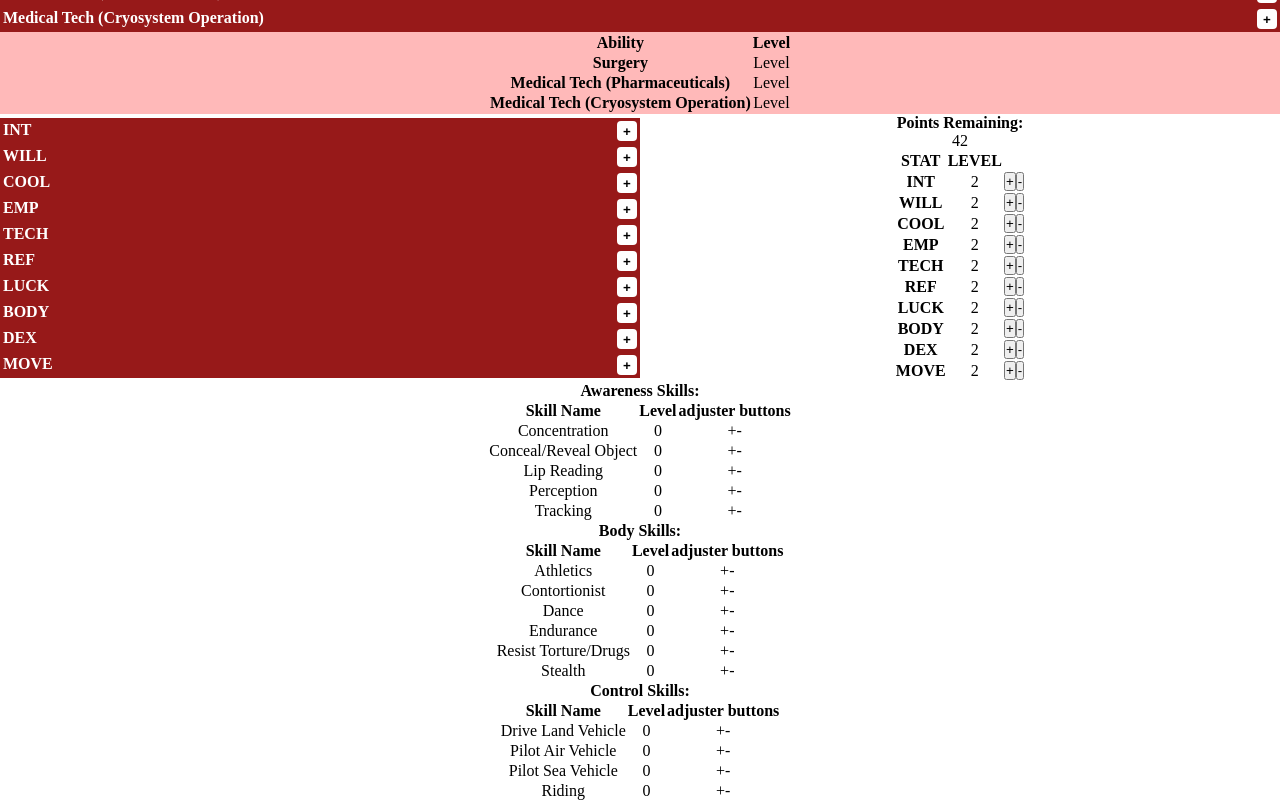
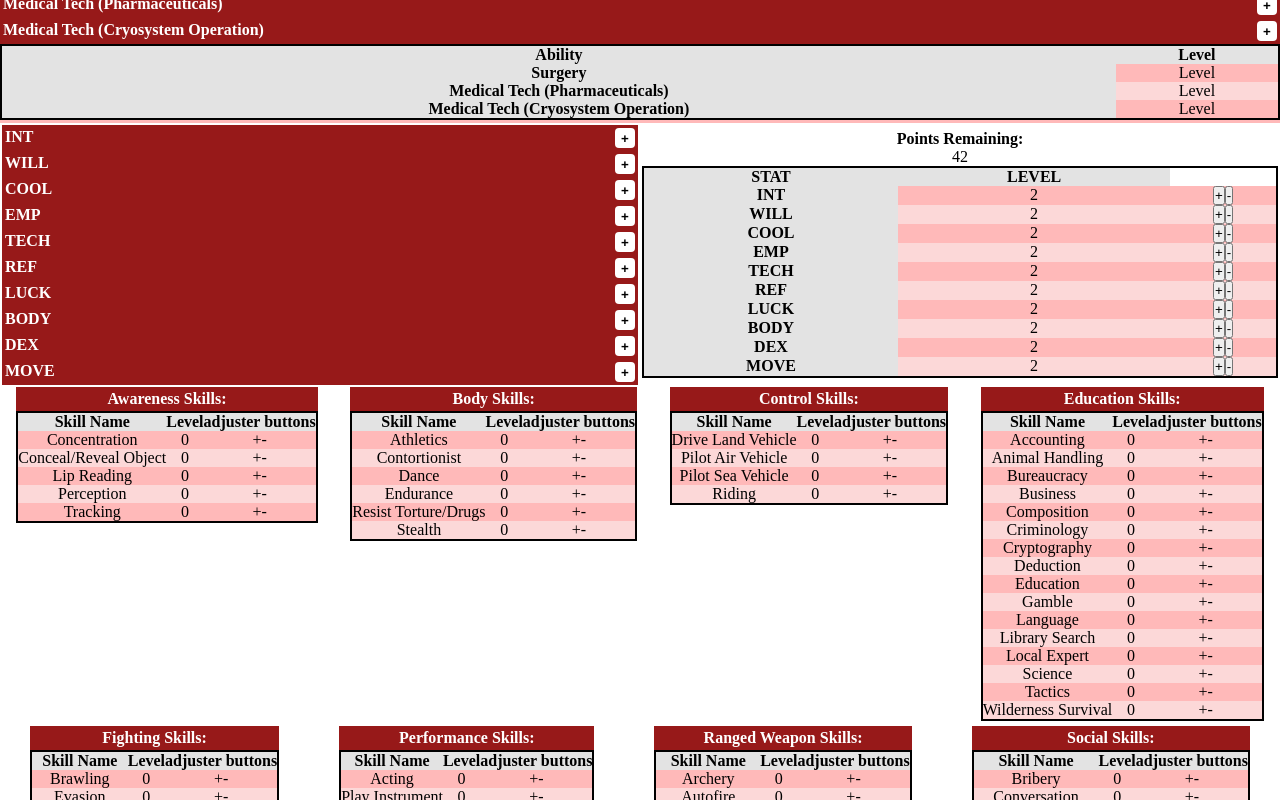
Before and after one commit to DaisyEverard/Cyberpunk-red, a React (Vite) app: page / in a window 1280 px wide. Shown: the part 200-1000 px from the top of the page. Built offline with nearby package versions, Linux system fonts and the light colour scheme.

Commit message:
add style fo rtables

```diff
--- a/src/components/SingleSkillTypeTable.tsx
+++ b/src/components/SingleSkillTypeTable.tsx
@@ -12,7 +12,7 @@ const SingleSkillTypeTable = (props) => {
     }
 
     return (
-        <div>
+        <div className="singleSkillTypeTable">
             <h4>{tableSkillType} Skills:</h4>
             <table>
             <thead>
--- a/src/components/Skills.tsx
+++ b/src/components/Skills.tsx
@@ -1,11 +1,11 @@
 import SingleSkillTypeTable from "./SingleSkillTypeTable"
+import "../style/skills.css"
 
 
 const Skills = () => {
 
     return (
-        <div className="flexRow">
-            <div className="flexCol">
+        <div className="flexRow" id="skills">
                 <SingleSkillTypeTable skillType={"Awareness"}/>
                 <SingleSkillTypeTable skillType={"Body"}/>
                 <SingleSkillTypeTable skillType={"Control"}/>
@@ -15,7 +15,6 @@ const Skills = () => {
                 <SingleSkillTypeTable skillType={"Ranged Weapon"}/>
                 <SingleSkillTypeTable skillType={"Social"}/>
                 <SingleSkillTypeTable skillType={"Technique"}/>
-            </div>
         </div>
     )
 }
@@ -23,12 +22,12 @@ const Skills = () => {
 export default Skills
 
 
-// Unlike the other types of Characters (Streetrats and Edgerunners) Complete Package (Calculated) Characters get almost complete control over their Skills. Like Edgerunners, these Characters get 86 Skill points to raise up any Skills they want. But unlike Edgerunners, except for Basic Skills that all Character types must have (see below), the Complete Package Player can put the rest of their 86 points in any Skills they want.
-
-
-// In the Complete Package Method, four things should be kept in mind.
+//Characters get 86 Skill points to raise up any Skills they want.
 
 // No skill can be higher than 6.
 // The following Skills must be at least Level 2: Athletics, Brawling, Concentration, Conversation, Education, Evasion, First Aid, Human Perception, Language (Streetslang), Local Expert (Your Home), Perception, Persuasion, and Stealth.
-// Skills marked in the Master Skill List with a (x2) cost two Skill points to increase in level by one. All other Skills cost one Skill point to increase in Level by one.
+
+
+// Skills marked in the Master Skill List with a (x2) cost two Skill points to increase in level by one.
+//All other Skills cost one Skill point to increase in Level by one.
 // Don't forget the 4 Levels of Language you get free based on the Cultural Origin section of you Lifepath (See The Personals).
--- a/src/components/Stats.tsx
+++ b/src/components/Stats.tsx
@@ -4,6 +4,7 @@ import { HPContext, StatsContext } from '../App';
 import statsJson from '../data/statsDescription.json';
 import HideableDescriptionCell from '../utils/HideableDescriptionCell';
 import IncrementDecrementStat from '../utils/IncrementDecrementStat';
+import "../style/stats.css"
 
 const Stats = props => {
   const getHP = props.getHP;
@@ -18,11 +19,8 @@ const Stats = props => {
   };
 
   return (
-    <div className="flexRow">
-      <div
-        className="flexCol"
-        style={{ width: '50vw', flex: 1 }}
-      >
+    <div className="flexRow" id="stats">
+      <div className='flexCol' id="statDescriptions">
         {statsJson.map(stat => {
           const long_name_string = `Long Name: ${stat['long_name']}\n\n`;
           const group_string = `Group: ${stat['group']}\n\n`;
@@ -42,7 +40,7 @@ const Stats = props => {
       </div>
       <div
         className="flexCol"
-        style={{ width: '50vw', flex: 1 }}
+      id="statTable"
       >
         <div>
           <p>
--- a/src/style/App.css
+++ b/src/style/App.css
@@ -1,3 +1,4 @@
+/* ROOT */
 #root {
   position: relative;
   min-height: 100vh;
@@ -5,6 +6,7 @@
   padding-bottom: 40px;
 }
 
+/* COMPONENTS */
 #header,
 #footer {
   position: absolute;
@@ -24,3 +26,30 @@
   background-color: grey;
   height: 30px;
 }
+
+/* GENERIC ITEMS */
+h4 {
+  background: var(--dark-red-bg);
+  color: white;
+  padding: 3px;
+  min-width: 80px;
+  overflow: hidden;
+}
+
+/* tables */
+table {
+  border: 2px solid black;
+  border-collapse: collapse;
+  width: 100%;
+  margin-bottom: 3px;
+}
+tr {
+  background-color: var(--light-red-bg-1);
+}
+tr:nth-of-type(odd) {
+  background-color: var(--light-red-bg-2);
+}
+th {
+  background-color: var(--table-header-background);
+  color: var(--table-header-text);
+}
--- a/src/style/hideableBoxDisplay.css
+++ b/src/style/hideableBoxDisplay.css
@@ -1,12 +1,5 @@
 #hideableBoxDisplay {
   width: 100%;
-}
-#hideableBoxDisplay h4 {
-  background: var(--dark-red-bg);
-  color: white;
-  padding: 3px;
-  min-width: 80px;
-  overflow: hidden;
 }
 
 #hideableBoxDisplay span {
--- a/src/style/index.css
+++ b/src/style/index.css
@@ -2,6 +2,8 @@
   --dark-red-bg: #971919;
   --light-red-bg-1: #fcd8d8;
   --light-red-bg-2: #ffb9b9;
+  --table-header-background: #e3e3e3;
+  --table-header-text: #000;
 }
 
 body {
--- /dev/null
+++ b/src/style/skills.css
@@ -0,0 +1,9 @@
+#skills {
+    flex-wrap: wrap;
+    align-items: flex-start;
+    justify-content: space-around;
+}
+
+.singleSkillTypeTable {
+    margin-bottom: 2px;
+}
--- /dev/null
+++ b/src/style/stats.css
@@ -0,0 +1,15 @@
+#stats {
+    flex-wrap: wrap;
+}
+
+#statDescriptions, #statTable {
+    width: 50%;
+    padding: 2px;
+}
+
+@media only screen and (max-width: 768px) {
+    #statDescriptions, #statTable {
+        width: 100%;
+    }
+
+}
```
